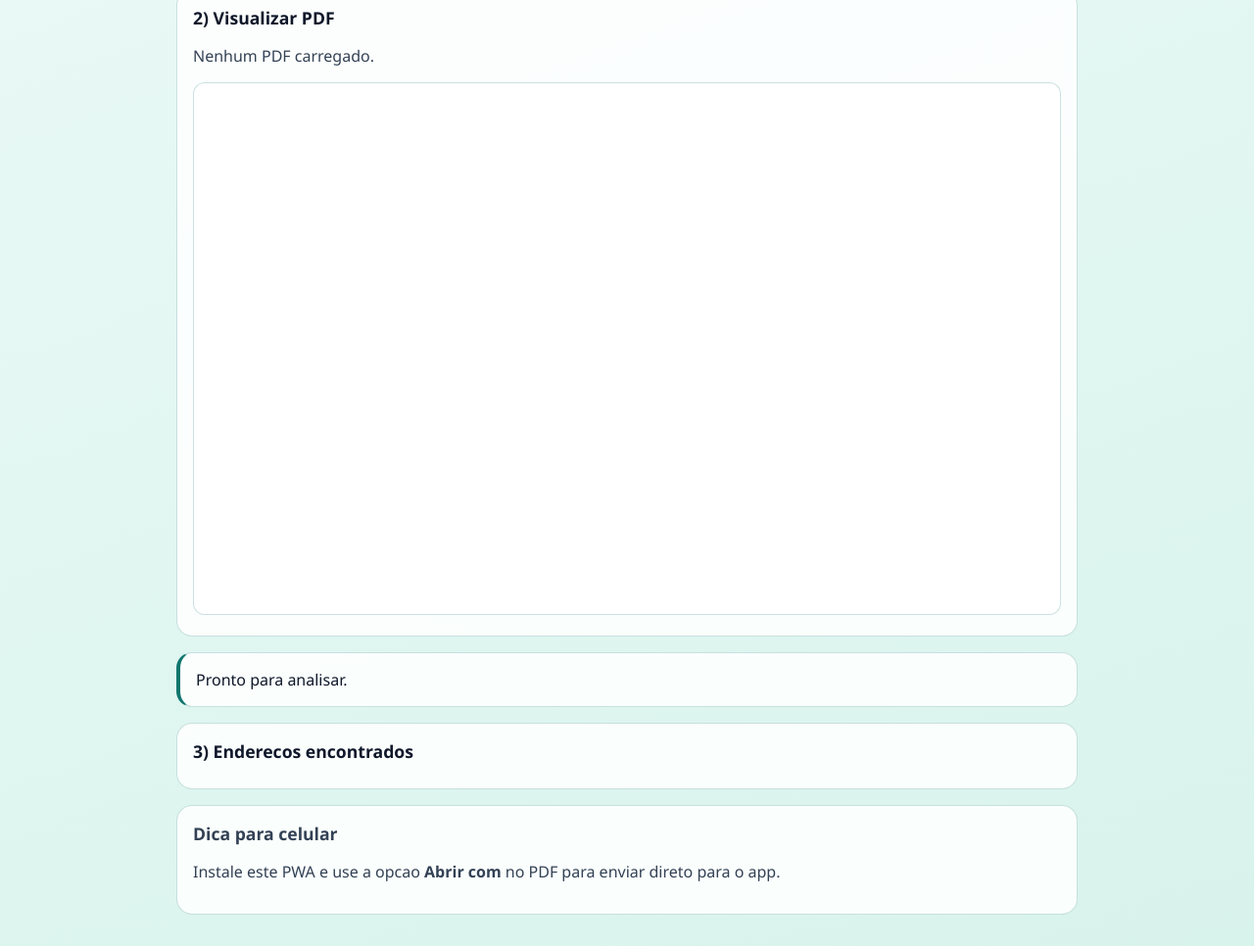
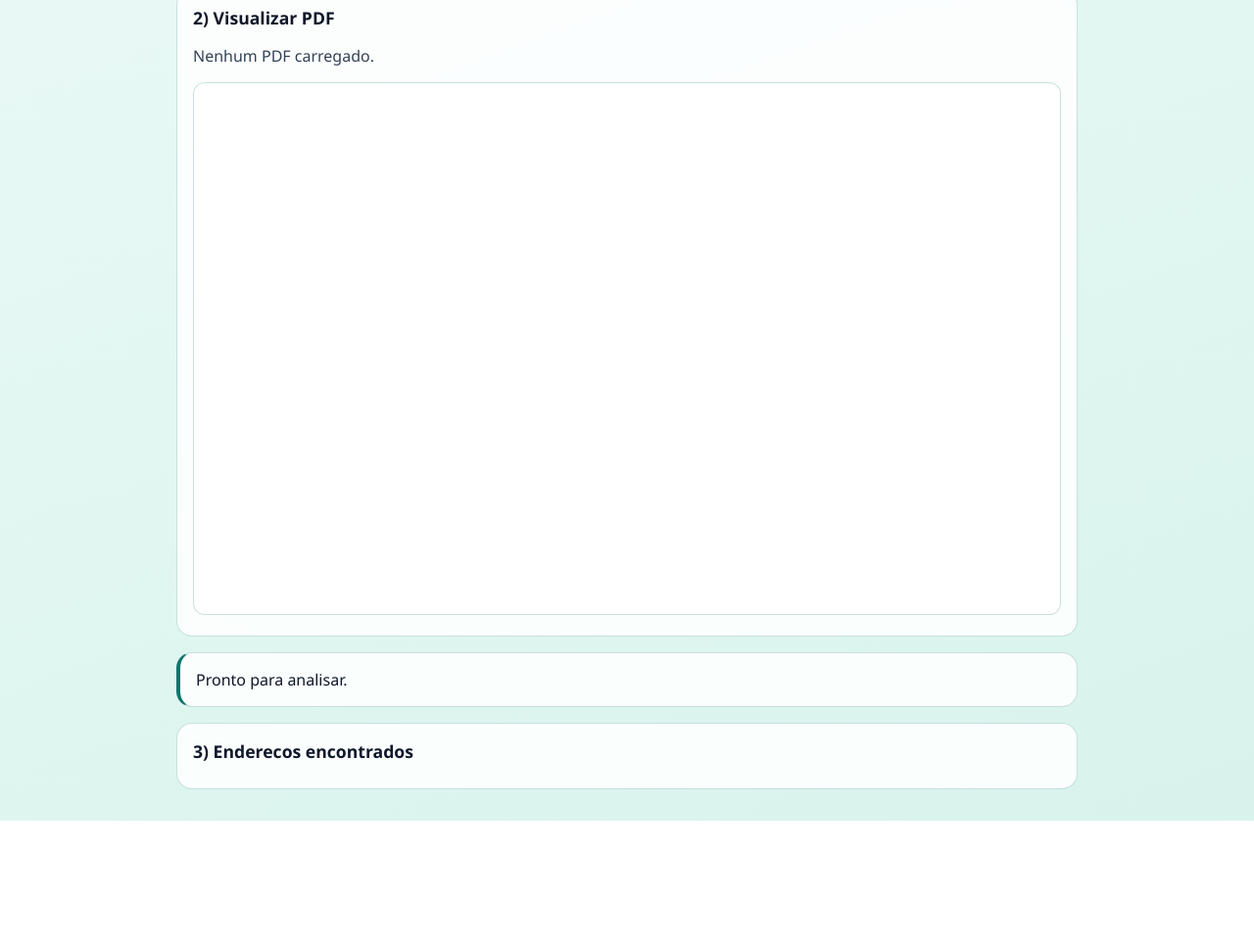
Before and after one commit to r3br4k3/Leitor-de-PDF, a website built with Vite: page index.html in a window 1280 px wide. Shown: the part 441-1407 px from the top of the page at 98% size. After the commit the page ends 1279 px from the top, so only its background shows below. Built offline with nearby package versions, Linux system fonts and the light colour scheme.

Commit message:
refactor: remove secao de dica da interface

```diff
--- a/index.html
+++ b/index.html
@@ -49,12 +49,6 @@
         <ul id="addressList" class="address-list"></ul>
       </section>
 
-      <section class="panel muted">
-        <h2>Dica para celular</h2>
-        <p>
-          Instale este PWA e use a opcao <strong>Abrir com</strong> no PDF para enviar direto para o app.
-        </p>
-      </section>
     </main>
 
     <script src="https://cdnjs.cloudflare.com/ajax/libs/pdf.js/4.4.168/pdf.min.mjs" type="module"></script>
```
